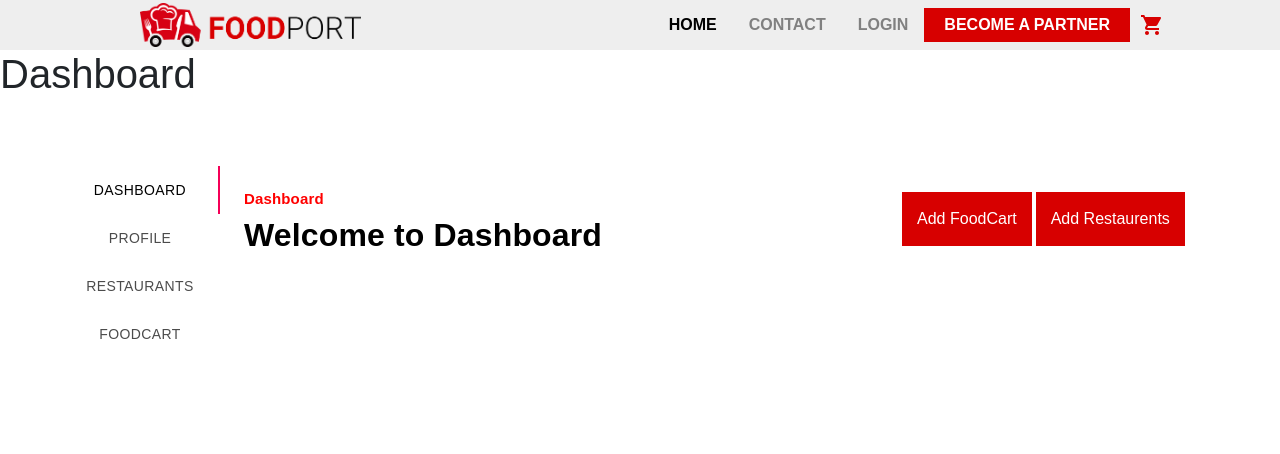
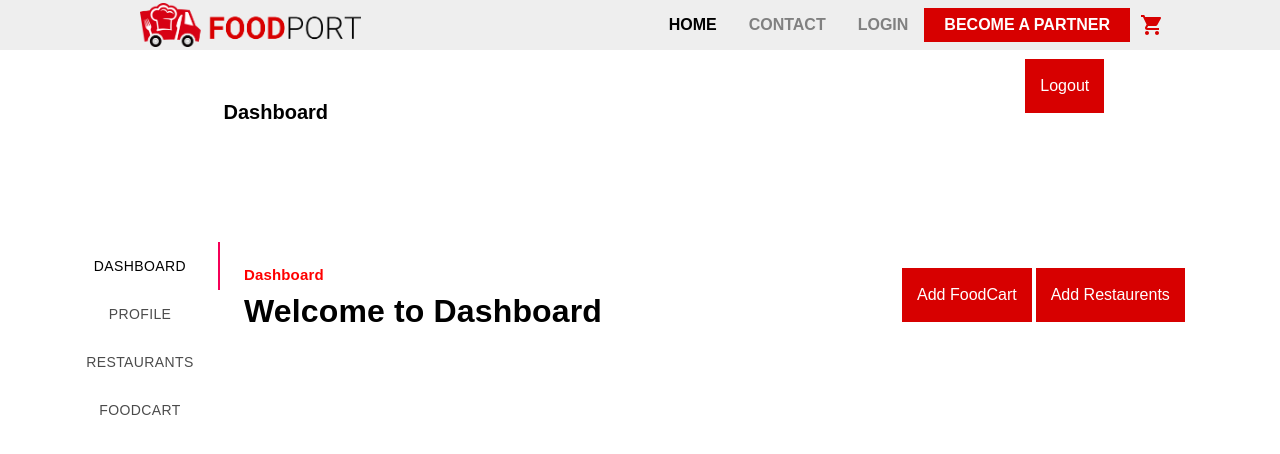
Before and after one commit to admin-logochemist/foodcart, a React (Create React App) app: page /dashboard in a window 1280 px wide. Shown: the top 454 px of the page. Built offline with nearby package versions, Linux system fonts and the light colour scheme; no server answers; the database is empty; a web font is replaced by a local one.

Commit message:
All Done

```diff
--- a/src/App.css
+++ b/src/App.css
@@ -1,20 +1,26 @@
 * {
   font-family: 'Yanone Kaffeesatz', sans-serif;
 }
+
+
 .font-link1 {
   font-family: 'Mukta', sans-serif;
 }
+
 .font-link {
   font-family: 'Birthstone Bounce', cursive;
   font-weight: bold;
 }
+
 .App {
   text-align: center;
 }
+
 .App-logo {
   height: 40vmin;
   pointer-events: none;
 }
+
 @media (prefers-reduced-motion: no-preference) {
   .App-logo {
     animation: App-logo-spin infinite 20s linear;
@@ -133,30 +139,25 @@ footer p {
   /* padding-right: 188px; */
   color: #ffffffd6;
 }
-footer ul{
-  margin-top: 10px;
-  text-align: left;
-}
 footer ul li {
   margin: 16px 0px;
   font-size: 12px;
   color: #ffffffd6;
 }
+footer ul a {
+  color: white;
+  font-size: 12px;
+  text-decoration: none;
+}
 footer ul li a {
   color: #ffffffd6;
-  text-decoration: none;
-}
-footer ul a{
-  color: #ffffffd6;
-  text-decoration: none;
-  font-size: 12px;
 }
 footer h5 {
   font-size: 18px;
   color: white;
 }
 footer ul li a:hover {
-  color: #ffcb29;
+  color: red;
   text-decoration: none;
 }
 footer h2 {
@@ -198,8 +199,7 @@ footer {
 }
 .headings {
   color: #d70005 !important;
-  font-size: 20px;
-  font-weight: bold;
+  font-size: 2px;
 }
 .footerlink {
   background-color: white;
@@ -269,6 +269,3 @@ footer .social-icon li a {
   border-radius: 100%;
   color: black;
 }
-.CopyRight p{
-    font-size: 11px;
-}
--- /dev/null
+++ b/src/Dashboard.css
@@ -0,0 +1,10 @@
+.Main-div{
+    display: flex;
+    justify-content: space-around;
+}
+.headings{
+    flex: 0.45;
+}
+.btn{
+    flex: 0.7;
+}
--- a/src/Dashboard.js
+++ b/src/Dashboard.js
@@ -1,11 +1,34 @@
 import React from 'react'
 import VerticalTabs from './pages/DashboardTabs'
+import "./Dashboard.css"
+import { login,logout } from './features/UserSlice'
+import { useDispatch } from 'react-redux';
+import Button from '@restart/ui/esm/Button';
+import { auth } from './firebase';
+function Dashboard() {
+    const  dispatch = useDispatch();
+    function handleClicked() {
+        dispatch(logout);
 
-function Dashboard() {
+      }
+      const signOut=()=>{
+        auth.signOut().then(()=>{
+            dispatch(logout())
+        })
+    }
     return (
         <div>
-            <h1>Dashboard</h1>
-           <VerticalTabs/>
+        <div className="Main-div">
+            <div className="headings">
+                <h1>Dashboard</h1>
+
+            </div>
+
+            <div className="btn">
+            <button style={{ color: 'white',backgroundColor: '#d70000', border: 'hidden', padding: 15, margin: 2, marginLeft: 300 }} onClick={signOut}>Logout</button>
+            </div>
+        </div>
+        <VerticalTabs />
         </div>
     )
 }
--- a/src/pages/contact.css
+++ b/src/pages/contact.css
@@ -1,9 +1,3 @@
-*{
-font-family: 'Yanone Kaffeesatz', sans-serif;
-}
-.font-link{
-    font-family: 'Gemunu Libre', sans-serif;
-}
 .headings h1{
     text-align: center;
     font-size: 20px;
--- a/src/pages/home.css
+++ b/src/pages/home.css
@@ -86,6 +86,15 @@
        border-left: 120px solid transparent;
    }
    .Imput-Search{
-       margin-right: 20px;
+        margin-right: 20px !important;
    }
+   .MuiTab-root{
+    max-width: 125px!important;
+  }
+  .form-search-bar {
+    width: 550px;
+    height: 78px;
+    border-bottom: 107px solid black;
+    border-left: 120px solid transparent;
 }
+}
--- a/src/pages/home.js
+++ b/src/pages/home.js
@@ -29,7 +29,7 @@ return (
     <p style={{color: 'white', fontSize: 20, textAlign: 'center' }}>Discover the best food in town</p>
     <div style={{}}>
     <form className="form-search-bar" action="/" method="get">
-    <div style={{ padding: 20 }}>
+    <div style={{ paddingTop: 18, paddingRight: 11 }}>
         <label htmlFor="header-search">
             <span style={{ color: 'black', fontWeight: 'bold' }}></span>
         </label>
--- a/src/pages/signup.js
+++ b/src/pages/signup.js
@@ -67,7 +67,7 @@ db.collection('user').add(
 
 
 <Button  onClick={register}>LOGIN</Button>
-<p>Not a Member <button className="register-btn">Register Now</button></p>
+<p>Already a Member <button className="register-btn" onClick={()=>history.push('./dashboard')}>Sign In Now</button></p>
 
               </form>
               {/* <Button variant="contained" color="danger" onClick={signin}>SIGN UP WITH GOOGLE</Button> */}
```
